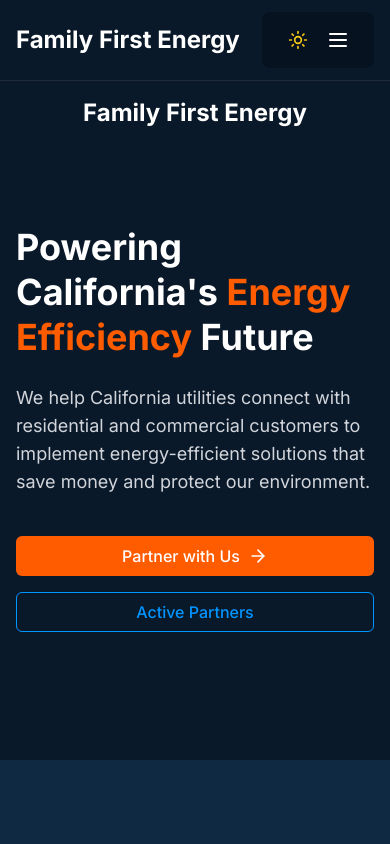
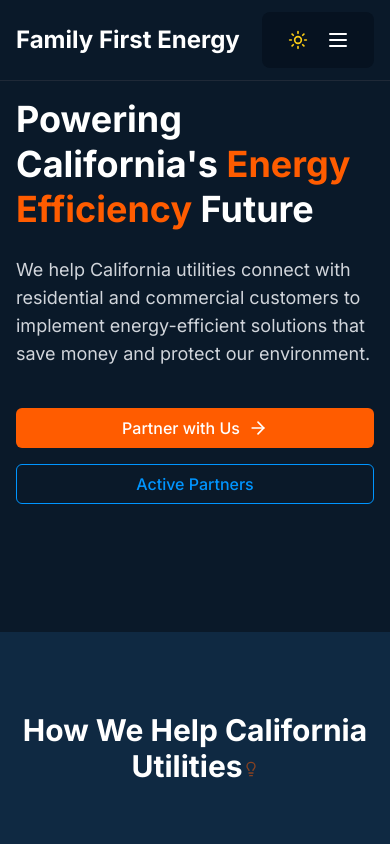
Before and after one commit to soccerneversleeps/FFEFinal-Clean, a Next.js app: page / in a window 390 px wide. Shown: the top 844 px of the page. Built offline with nearby package versions, Linux system fonts and the light colour scheme.

Commit message:
fix: Remove duplicate logo on mobile view

```diff
--- a/src/components/home/HeroSection.tsx
+++ b/src/components/home/HeroSection.tsx
@@ -8,9 +8,6 @@ import EnergyTip from "@/components/shared/EnergyTip"
 export default function HeroSection() {
   return (
     <section className="container mx-auto px-4 pt-4 pb-20 md:py-20 flex flex-col md:flex-row items-center gap-12">
-      <div className="w-full flex justify-center mb-12 md:hidden">
-        <Logo />
-      </div>
       <div className="flex-1 space-y-6">
         <div className="relative">
           <h1 className="text-4xl md:text-6xl font-bold leading-tight">
```
